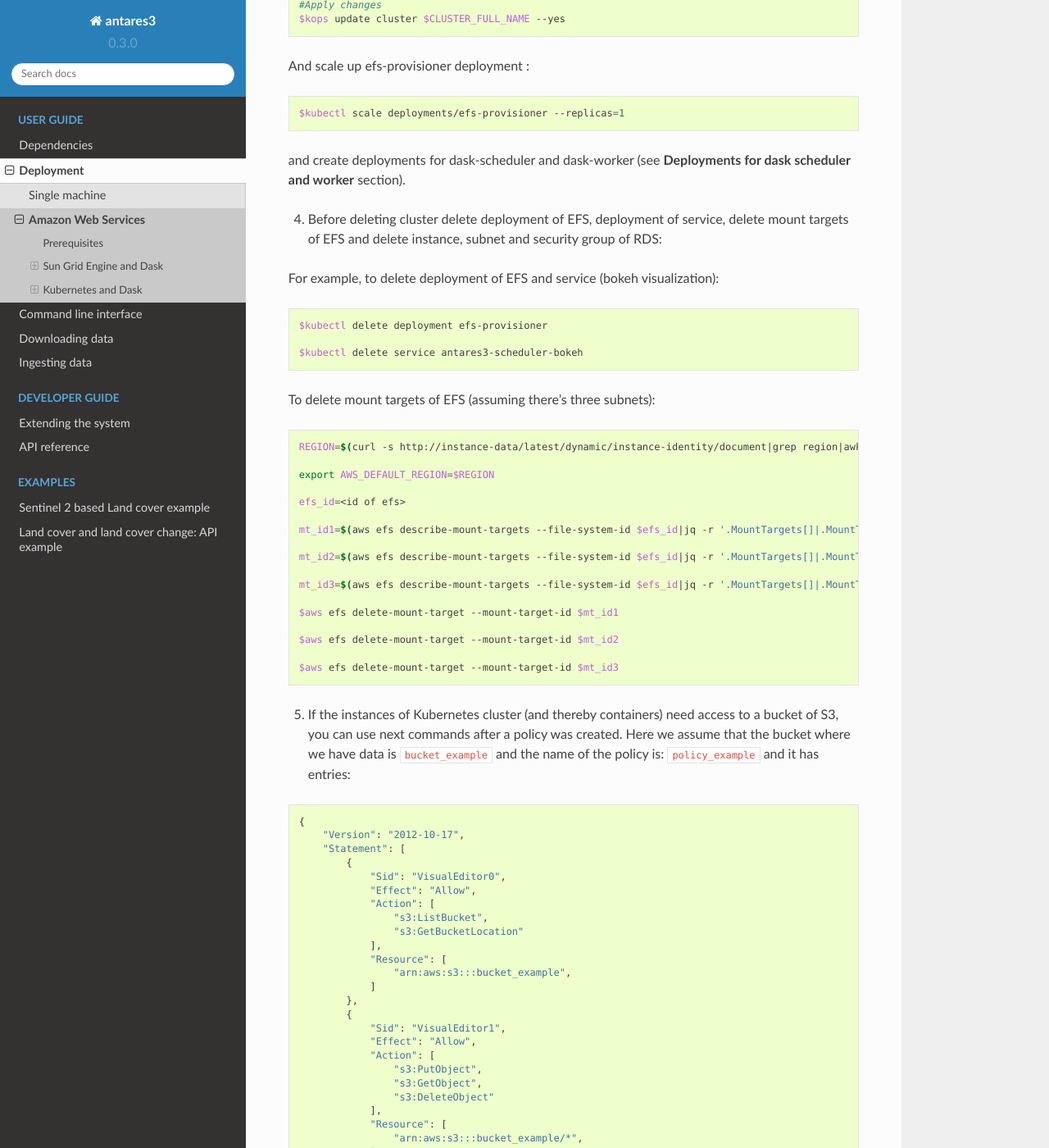
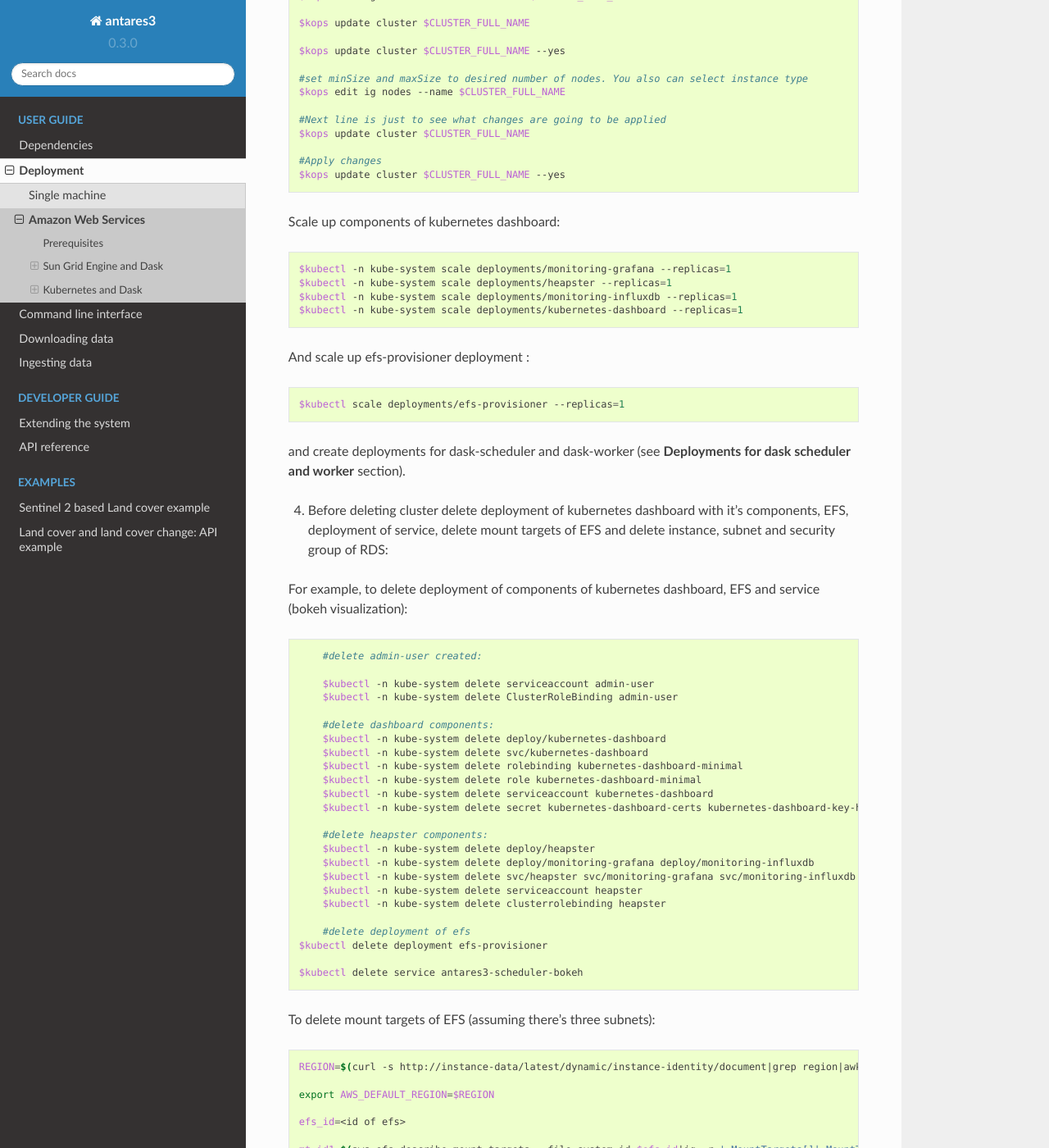
Before and after one commit to CONABIO/antares3, a Sphinx documentation site: the page built from docs/deployment/aws_cloud.rst, in a window 1280 px wide and 1400 px high, scrolled down 38559 px. Shown: the whole window at 82% size. Built offline with Sphinx 7.4.7 and the Read the Docs theme 2.0.0, drawn with Linux system fonts in a browser that asks for light colours; some of the changed text lies outside the part shown.

Commit message:
adding instructions to scale up/down to k8s dashboard

```diff
--- a/docs/deployment/aws_cloud.rst
+++ b/docs/deployment/aws_cloud.rst
@@ -1535,10 +1535,10 @@
 	           value: C.UTF-8
 	        resources:
 	         requests:
-	          cpu: "1"
+	          cpu: ".5"   ##### This value depends of type of AWS instance chosen
 	          memory: 1Gi ##### This value depends of type of AWS instance chosen
 	         limits:
-	          cpu: "1"
+	          cpu: "1"    ##### This value depends of type of AWS instance chosen
 	          memory: 2Gi ##### This value depends of type of AWS instance chosen
 	        volumeMounts:
 	         - name: efs-pvc
@@ -1638,10 +1638,10 @@
 	            value: "/shared_volume"
 	        resources:
 	         requests:
-	          cpu: ".5"
+	          cpu: ".5"     ##### This value depends of type of AWS instance chosen
 	          memory: 3.5Gi ##### This value depends of type of AWS instance chosen
 	         limits:
-	          cpu: "1"
+	          cpu: "1"    ##### This value depends of type of AWS instance chosen
 	          memory: 4Gi ##### This value depends of type of AWS instance chosen
 	        volumeMounts:
 	         - name: efs-pvc
@@ -1705,7 +1705,6 @@
 
 
 
-
 Run an example
 ^^^^^^^^^^^^^^
 
@@ -1853,7 +1852,17 @@
 	REGION=$(curl -s http://instance-data/latest/dynamic/instance-identity/document|grep region|awk -F\" '{print $4}')
 	export AWS_DEFAULT_REGION=$REGION
 
-delete deployments:
+Scale down components of kubernetes dashboard:
+
+.. code-block:: bash
+
+	$kubectl -n kube-system scale deployments/kubernetes-dashboard --replicas=0
+	$kubectl -n kube-system scale deployments/monitoring-grafana --replicas=0
+	$kubectl -n kube-system scale deployments/heapster --replicas=0
+	$kubectl -n kube-system scale deployments/monitoring-influxdb --replicas=0
+
+
+delete deployments of antares3:
 
 .. code-block:: bash
 
@@ -1931,6 +1940,16 @@
 	$kops update cluster $CLUSTER_FULL_NAME --yes
 
 
+Scale up components of kubernetes dashboard:
+
+.. code-block:: bash
+
+	$kubectl -n kube-system scale deployments/monitoring-grafana --replicas=1
+	$kubectl -n kube-system scale deployments/heapster --replicas=1
+	$kubectl -n kube-system scale deployments/monitoring-influxdb --replicas=1
+	$kubectl -n kube-system scale deployments/kubernetes-dashboard --replicas=1
+
+
 And scale up efs-provisioner deployment :
 
 .. code-block:: bash
@@ -1940,12 +1959,34 @@
 and create deployments for dask-scheduler and dask-worker (see **Deployments for dask scheduler and worker** section).
 
 
-4. Before deleting cluster delete deployment of EFS, deployment of service, delete mount targets of EFS and delete instance, subnet and security group of RDS:
-
-For example, to delete deployment of EFS and service (bokeh visualization):
-
-.. code-block:: bash
-
+4. Before deleting cluster delete deployment of kubernetes dashboard with it's components, EFS, deployment of service, delete mount targets of EFS and delete instance, subnet and security group of RDS:
+
+For example, to delete deployment of components of kubernetes dashboard, EFS and service (bokeh visualization):
+
+
+.. code-block:: bash
+
+	#delete admin-user created:
+
+	$kubectl -n kube-system delete serviceaccount admin-user
+	$kubectl -n kube-system delete ClusterRoleBinding admin-user
+
+	#delete dashboard components:
+	$kubectl -n kube-system delete deploy/kubernetes-dashboard
+	$kubectl -n kube-system delete svc/kubernetes-dashboard
+	$kubectl -n kube-system delete rolebinding kubernetes-dashboard-minimal
+	$kubectl -n kube-system delete role kubernetes-dashboard-minimal
+	$kubectl -n kube-system delete serviceaccount kubernetes-dashboard
+	$kubectl -n kube-system delete secret kubernetes-dashboard-certs kubernetes-dashboard-key-holder
+
+	#delete heapster components:
+	$kubectl -n kube-system delete deploy/heapster
+	$kubectl -n kube-system delete deploy/monitoring-grafana deploy/monitoring-influxdb
+	$kubectl -n kube-system delete svc/heapster svc/monitoring-grafana svc/monitoring-influxdb
+	$kubectl -n kube-system delete serviceaccount heapster
+	$kubectl -n kube-system delete clusterrolebinding heapster
+
+	#delete deployment of efs
     $kubectl delete deployment efs-provisioner
 
     $kubectl delete service antares3-scheduler-bokeh
```
Also changed, not shown: other parts of docs/deployment/aws_cloud.rst (+1 -1 lines).
